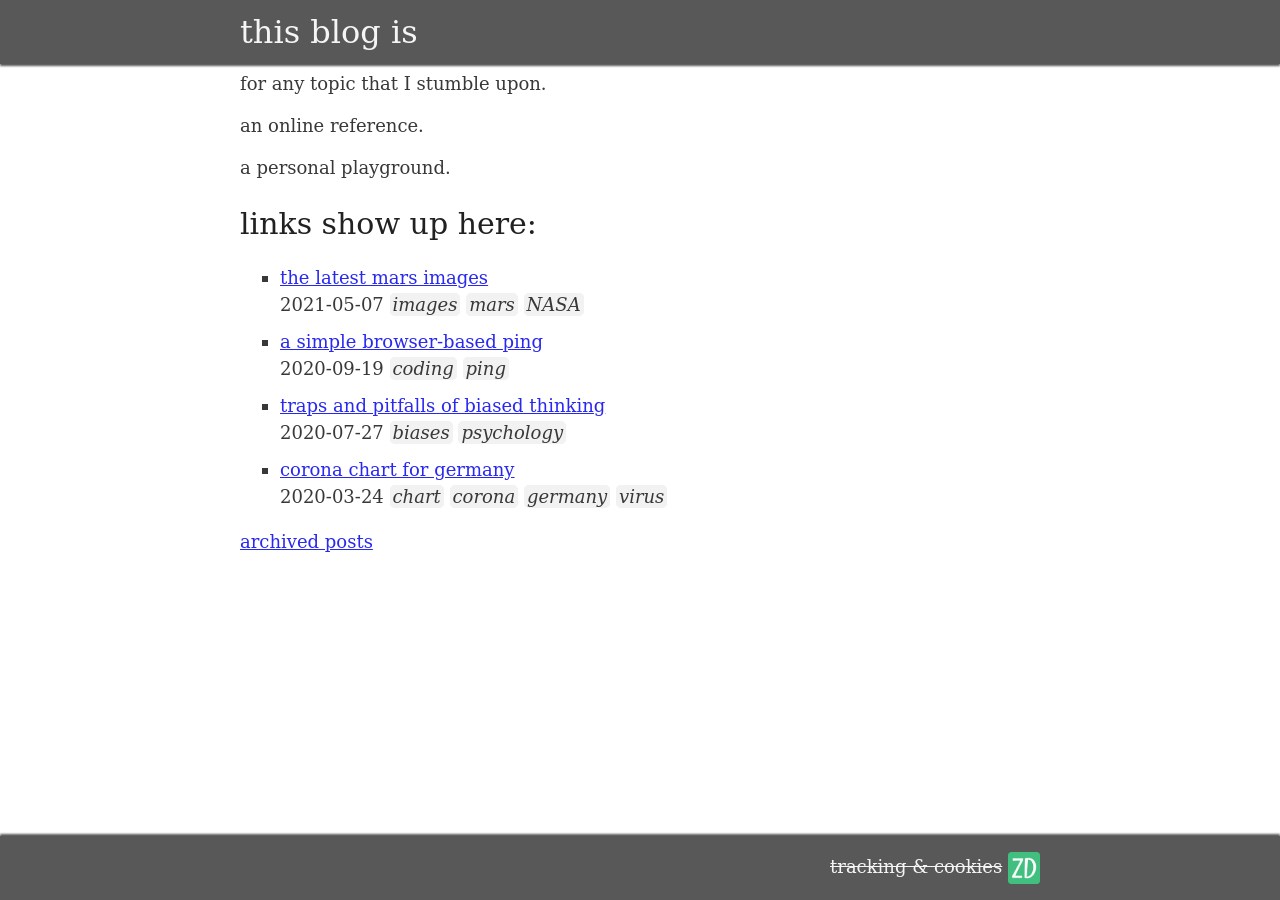
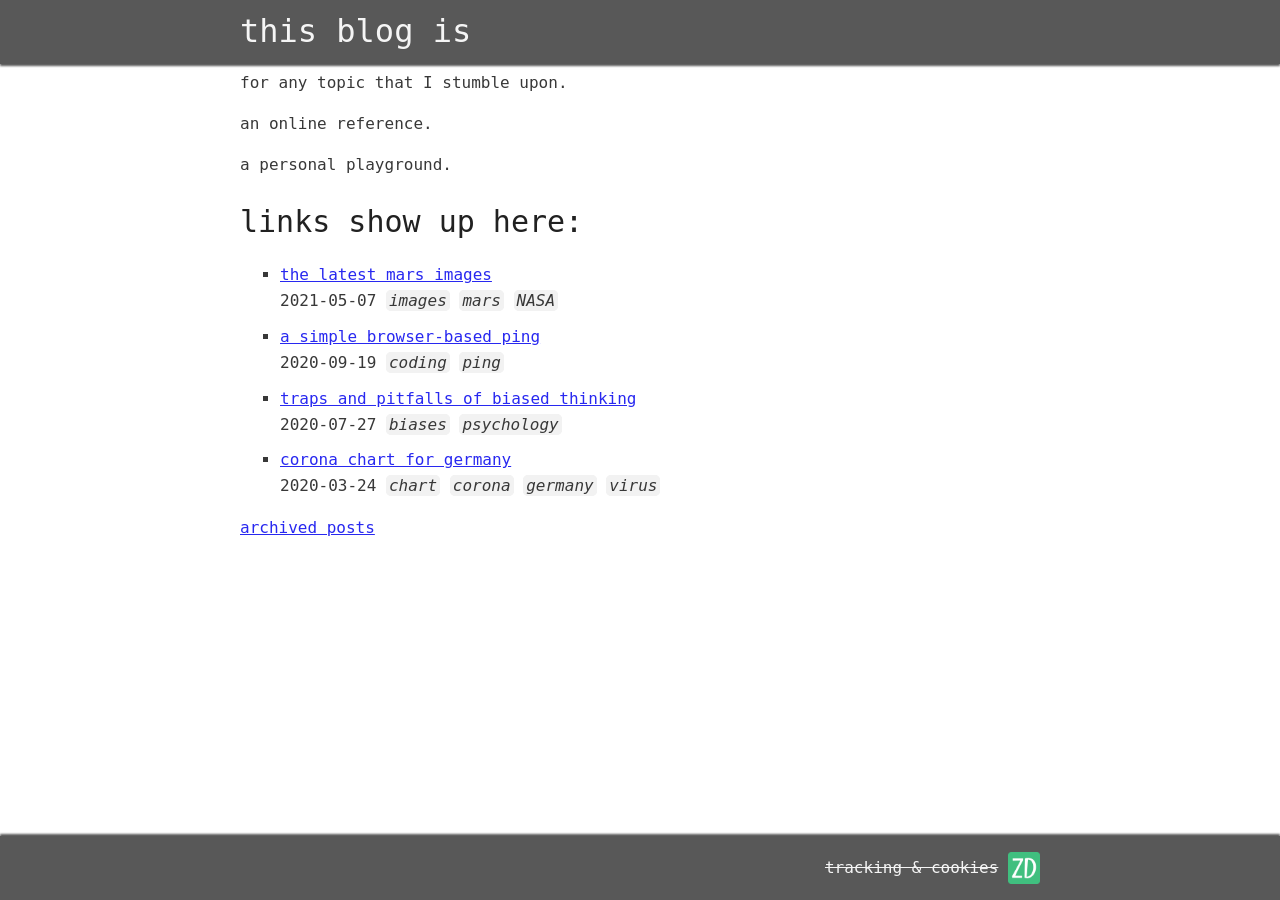
Before and after one commit to ZackDev/zackdev.github.io, a Jekyll site: the page built from pages/index.md, in a window 1280 px wide. Built offline with Jekyll 4.4.1, drawn with Linux system fonts in a browser that asks for light colours.

Commit message:
main: changed fontfamily

```diff
--- a/_sass/main.scss
+++ b/_sass/main.scss
@@ -106,9 +106,9 @@ body {
   box-sizing: border-box;
   color: $medium-grey;
   text-align: justify;
-  font-size: 18px;
-  font-family: 'DejaVu serif';
-  line-height: 1.5;
+  font-size: 16px;
+  font-family: 'monospace';
+  line-height: 1.61803;
   margin-bottom: 100px;
   // background-image: url('../img/background.png');
   // background-repeat: repeat;
@@ -372,3 +372,7 @@ ul.index-menu li {
   }
 
 }
+
+.highcharts-root {
+  font-family: "monospace";
+}
```
